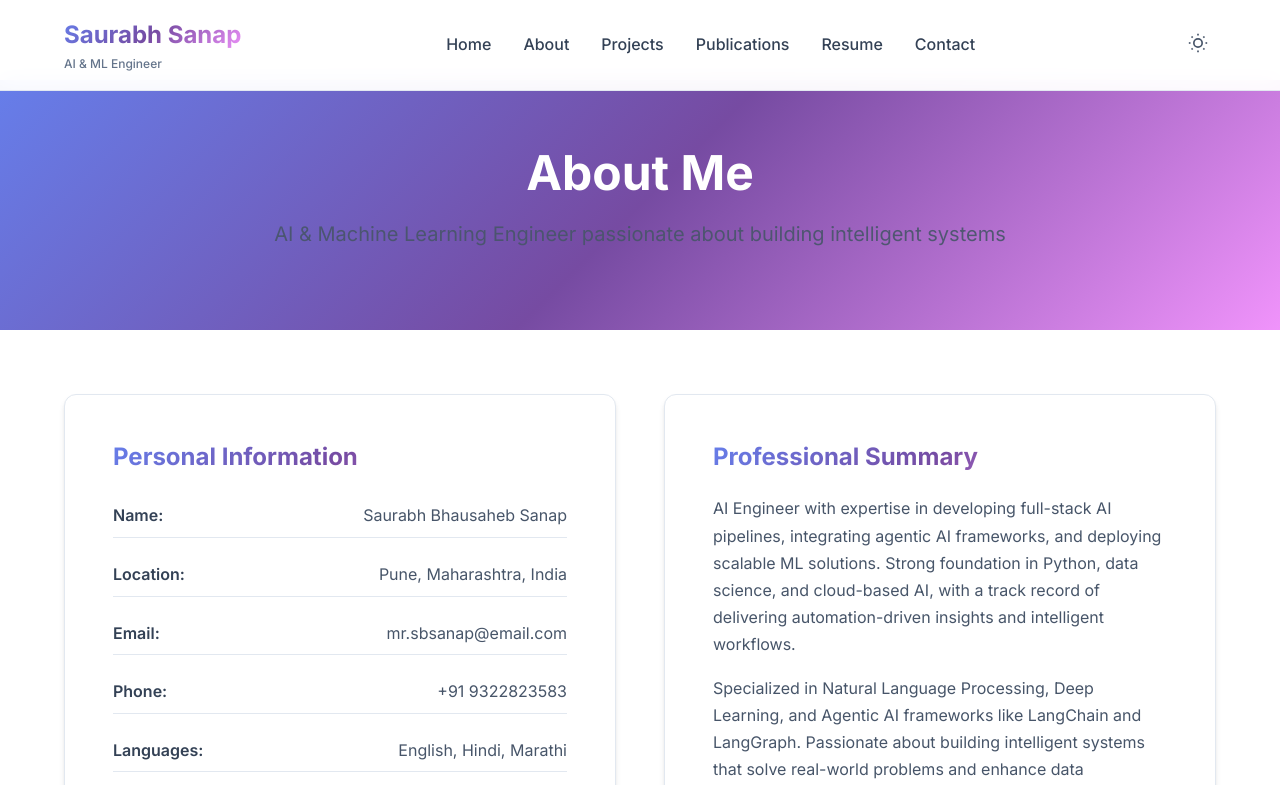
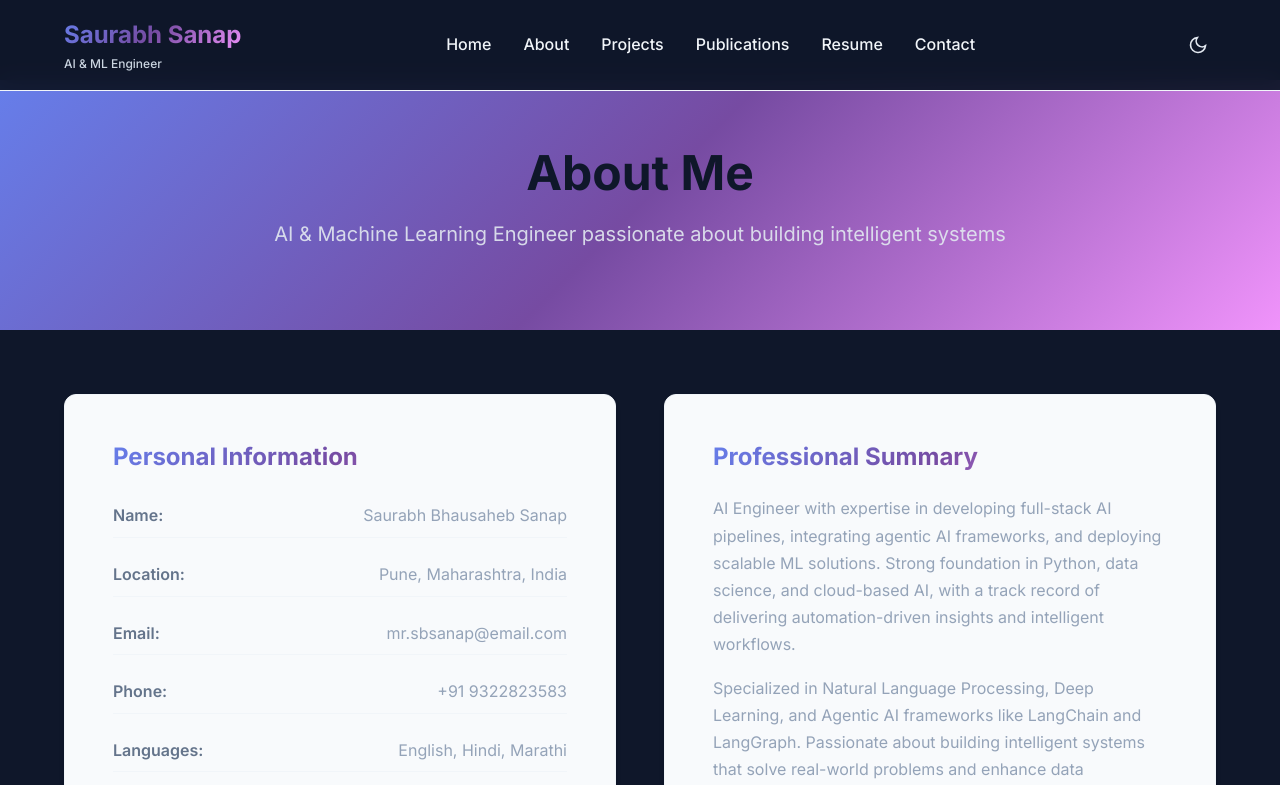
Before and after one commit to neural-canvas/neural-canvas.github.io, a plain HTML site: page about.html in a window 1280 px wide. Both pictures are taken after a click on the button "Toggle dark mode". Shown: the top 785 px of the page. Drawn offline with Linux system fonts and the light colour scheme.

Commit message:
web ready change md file 1

```diff
--- a/about.html
+++ b/about.html
@@ -377,8 +377,12 @@
                     .then(response => response.text())
                     .then(html => {
                         document.getElementById('header-placeholder').innerHTML = html;
-                if (window.PortfolioApp) {
-                    window.PortfolioApp.initializeTheme();
+                        // Re-initialize theme toggle after header is loaded
+                        if (window.setupThemeToggle) {
+                            window.setupThemeToggle();
+                        }
+                        // Re-initialize mobile menu
+                        if (window.PortfolioApp && window.PortfolioApp.initializeMobileMenu) {
                             window.PortfolioApp.initializeMobileMenu();
                         }
                     });
--- a/assets/js/main.js
+++ b/assets/js/main.js
@@ -2,30 +2,74 @@
 
 // DOM Content Loaded
 document.addEventListener('DOMContentLoaded', function() {
-    initializeTheme();
+    // Initialize theme and get setup function
+    const setupThemeToggle = initializeTheme();
     initializeMobileMenu();
     initializeAnimations();
     initializeSmoothScrolling();
+
+    // Make theme setup function globally available
+    window.setupThemeToggle = setupThemeToggle;
 });
 
 // ===== THEME TOGGLE FUNCTIONALITY =====
 function initializeTheme() {
-    const themeToggle = document.getElementById('theme-toggle');
     const html = document.documentElement;
 
     // Check for saved theme preference or default to 'light'
     const savedTheme = localStorage.getItem('theme') || 'light';
     html.setAttribute('data-theme', savedTheme);
 
-    if (themeToggle) {
-        themeToggle.addEventListener('click', function() {
-            const currentTheme = html.getAttribute('data-theme');
-            const newTheme = currentTheme === 'dark' ? 'light' : 'dark';
+    // Function to setup theme toggle
+    function setupThemeToggle() {
+        const themeToggle = document.getElementById('theme-toggle');
+        if (themeToggle) {
+            // Remove existing event listeners to prevent duplicates
+            themeToggle.removeEventListener('click', handleThemeToggle);
+            themeToggle.addEventListener('click', handleThemeToggle);
+        }
+    }
 
-            html.setAttribute('data-theme', newTheme);
-            localStorage.setItem('theme', newTheme);
-        });
+    // Theme toggle handler
+    function handleThemeToggle() {
+        const currentTheme = html.getAttribute('data-theme');
+        const newTheme = currentTheme === 'dark' ? 'light' : 'dark';
+
+        html.setAttribute('data-theme', newTheme);
+        localStorage.setItem('theme', newTheme);
+
+        // Update button icon
+        updateThemeIcon(newTheme);
     }
+
+    // Update theme icon
+    function updateThemeIcon(theme) {
+        const themeToggle = document.getElementById('theme-toggle');
+        if (themeToggle) {
+            const sunIcon = themeToggle.querySelector('.sun-icon');
+            const moonIcon = themeToggle.querySelector('.moon-icon');
+
+            if (theme === 'dark') {
+                if (sunIcon) sunIcon.style.display = 'none';
+                if (moonIcon) moonIcon.style.display = 'block';
+            } else {
+                if (sunIcon) sunIcon.style.display = 'block';
+                if (moonIcon) moonIcon.style.display = 'none';
+            }
+        }
+    }
+
+    // Initial icon setup
+    updateThemeIcon(savedTheme);
+
+    // Setup theme toggle when DOM is ready
+    setupThemeToggle();
+
+    // Also setup after a small delay to ensure all elements are loaded
+    setTimeout(setupThemeToggle, 100);
+
+    // Return setup function for external use
+    return setupThemeToggle;
 }
 
 // ===== MOBILE MENU FUNCTIONALITY =====
```
Also changed, not shown: contact.html (+6 -2 lines), index.html (+6 -3 lines), projects.html (+6 -2 lines), publications.html (+6 -2 lines), resume.html (+6 -2 lines). Lines whose indentation alone changed are shown as unchanged.
